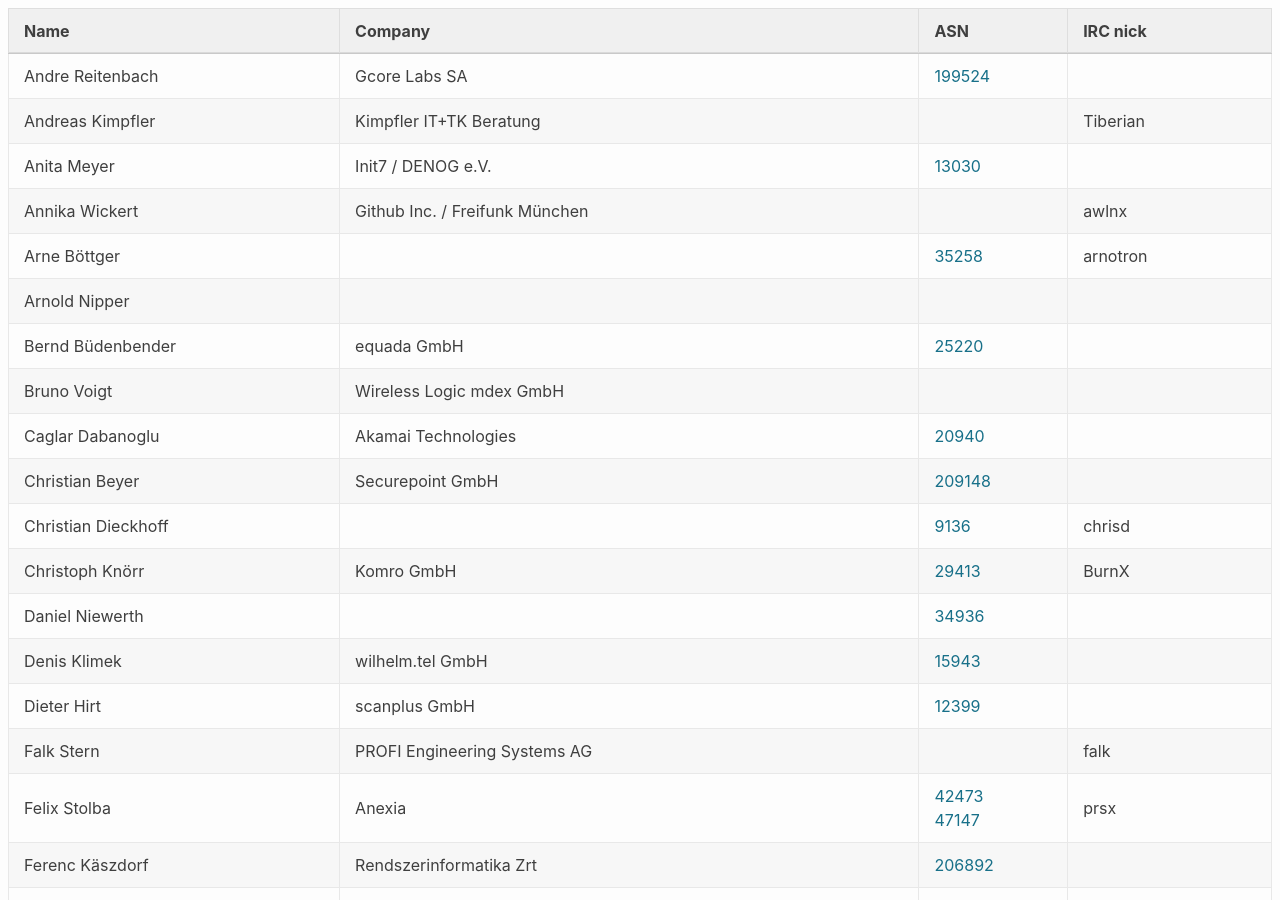
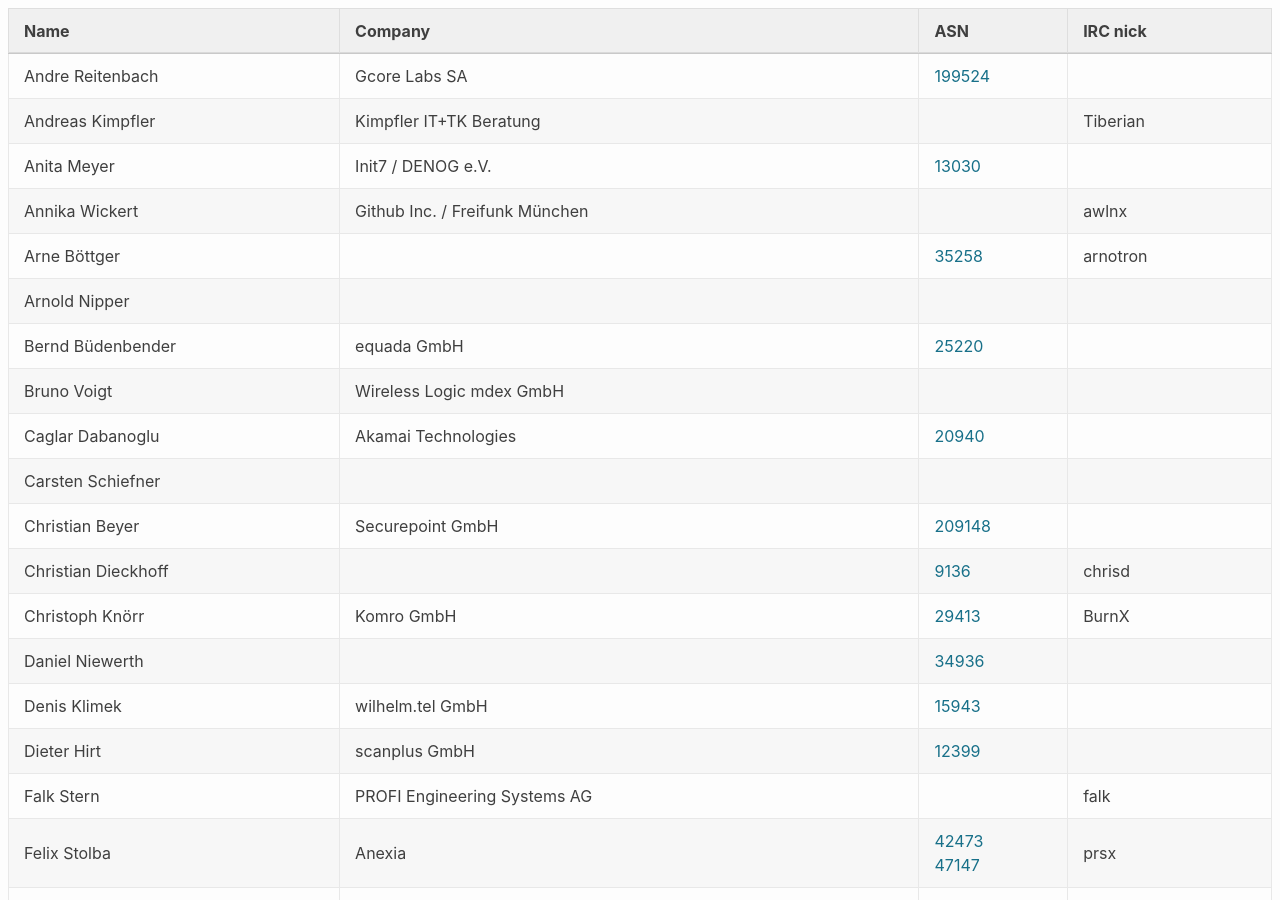
Before and after one commit to denog/pretix-attendeelist, a Jekyll site: the page built from index.markdown, in a window 1280 px wide and 900 px high. Built offline with Jekyll 4.4.1, drawn with Linux system fonts in a browser that asks for light colours.

Commit message:
Latest data: Wed Mar 24 12:58:25 UTC 2021

```diff
--- a/_data/attendees_meetup_leader_2021-01.json
+++ b/_data/attendees_meetup_leader_2021-01.json
@@ -52,6 +52,12 @@
     "company": "Akamai Technologies",
     "irc": null,
     "asn": "20940"
+  },
+  {
+    "name": "Carsten Schiefner",
+    "company": null,
+    "irc": null,
+    "asn": null
   },
   {
     "name": "Christian Beyer",
```
